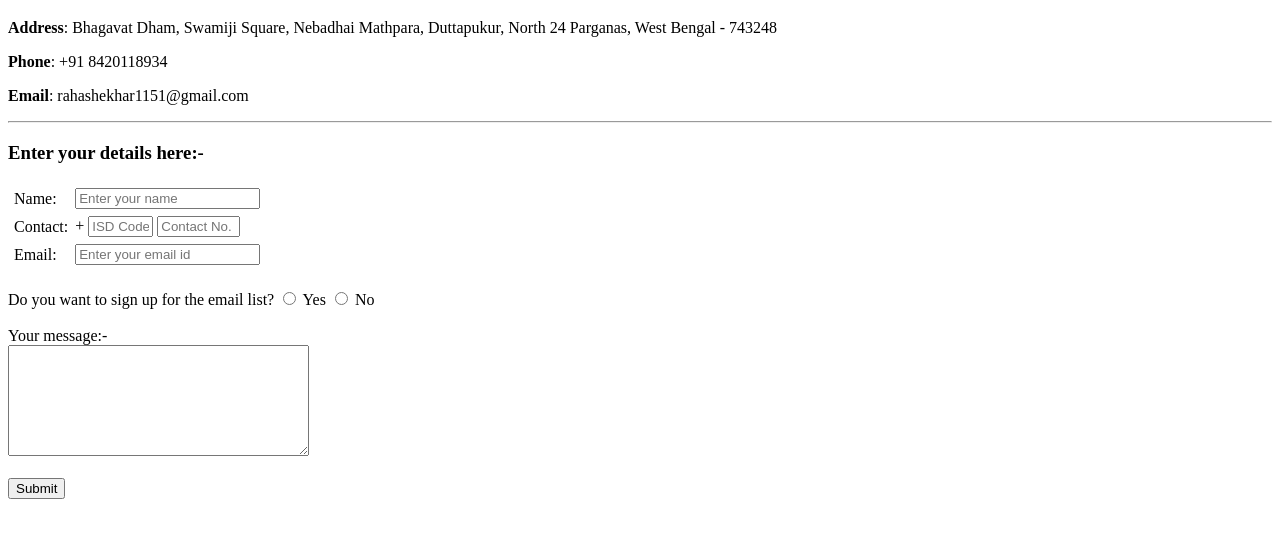
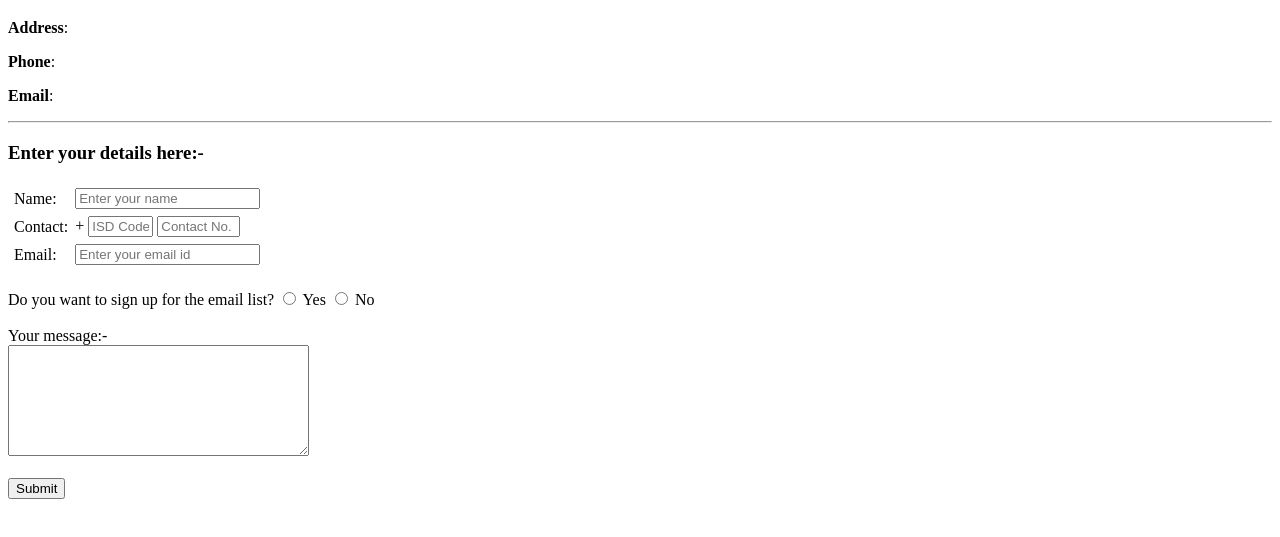
Before and after one commit to ShekharRaha/blog-cv, a plain HTML site: page contact.html in a window 1280 px wide. Shown: the part 61-598 px from the top of the page. Drawn offline with Linux system fonts and the light colour scheme.

Commit message:
Update contact.html

```diff
--- a/contact.html
+++ b/contact.html
@@ -7,10 +7,9 @@
 </head>
 <body>
 	<h1><u>My Contact Details</u>:-</h1>
-	<p><b>Address</b>: Bhagavat Dham, Swamiji Square, Nebadhai Mathpara, Duttapukur,
-							 North 24 Parganas, West Bengal - 743248</p>
-	<p><b>Phone</b>: +91 8420118934</p>
-	<p><b>Email</b>: rahashekhar1151@gmail.com</p>
+	<p><b>Address</b>: </p>
+	<p><b>Phone</b>: </p>
+	<p><b>Email</b>: </p>
 	<hr>
 	<h3>Enter your details here:-</h3>
 	<p>
```
